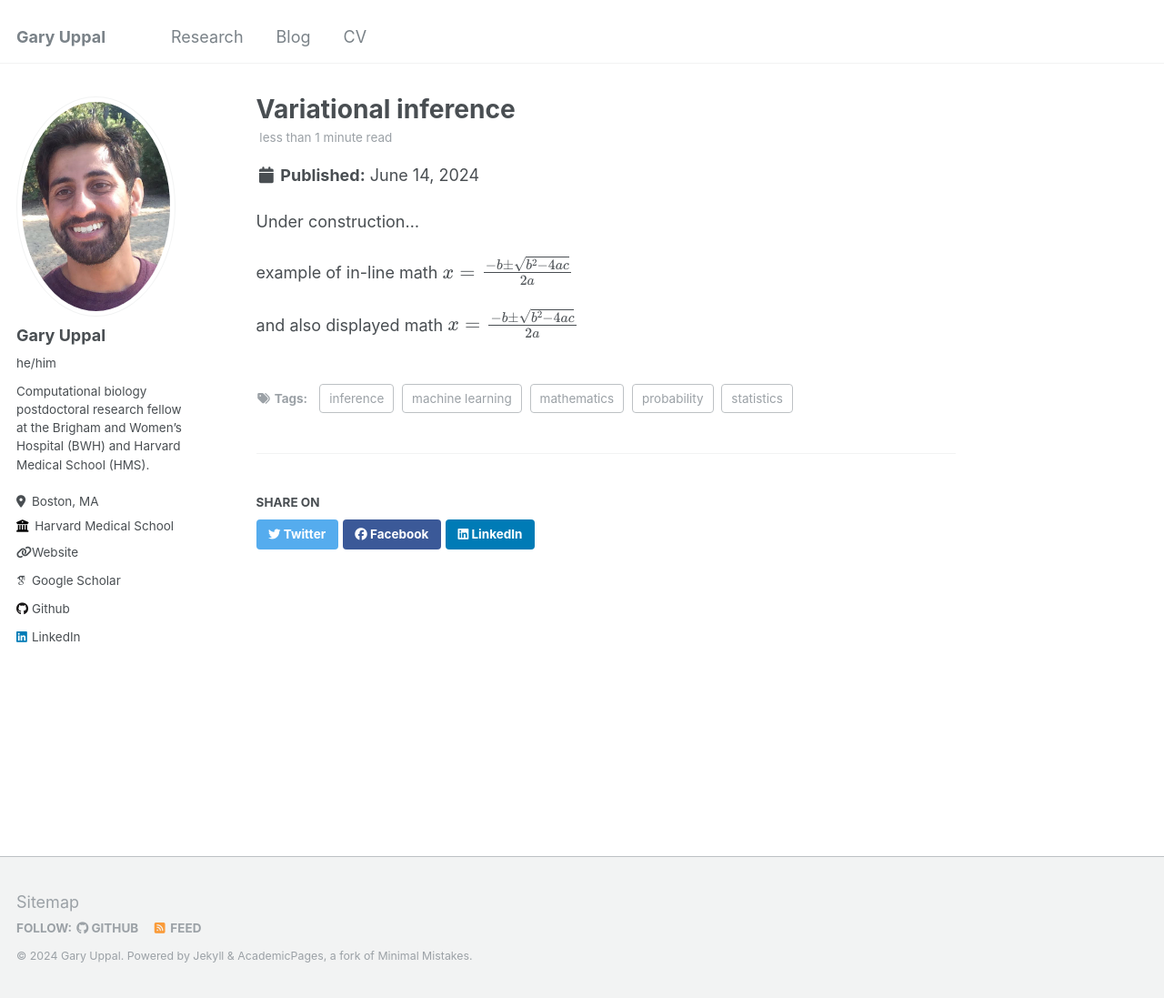
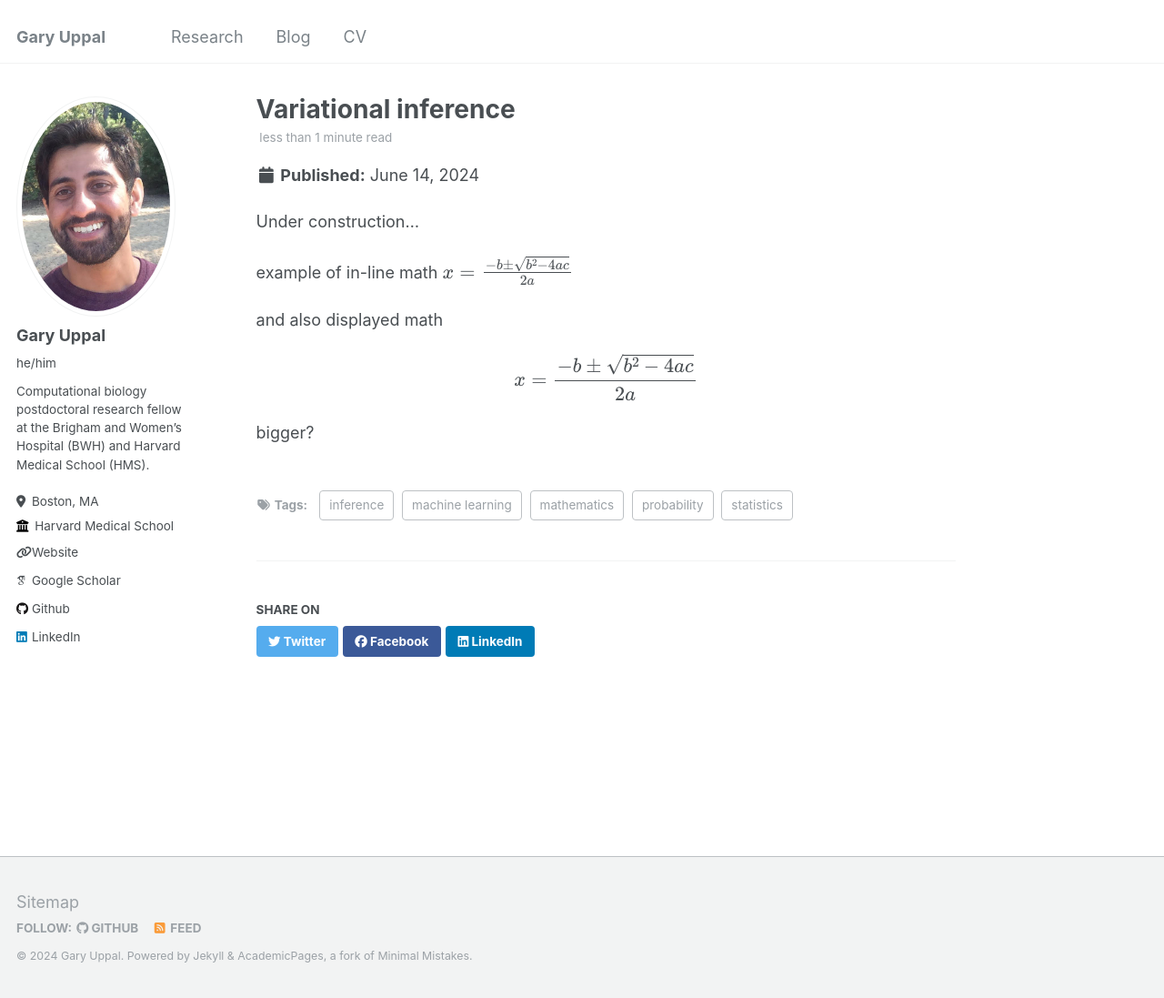
Before and after one commit to garyuppal/garyuppal.github.io, a Jekyll site: the page built from _posts/2024-06-14-variational_inference.md, in a window 1280 px wide and 1097 px high. Shown: the whole window at 91% size. Built offline with Jekyll 4.4.1, drawn with Linux system fonts in a browser that asks for light colours; some web fonts are replaced.

Commit message:
update posts

```diff
--- a/_posts/2024-06-14-variational_inference.md
+++ b/_posts/2024-06-14-variational_inference.md
@@ -14,4 +14,8 @@ Under construction...
 
 example of in-line math \\( x = \frac{-b \pm \sqrt{b^2 - 4ac}}{2a}\\)
 
-and also displayed math $$ x = \frac{-b \pm \sqrt{b^2 - 4ac}}{2a} $$
+and also displayed math
+
+$$ x = \frac{-b \pm \sqrt{b^2 - 4ac}}{2a} $$
+
+bigger?
```
